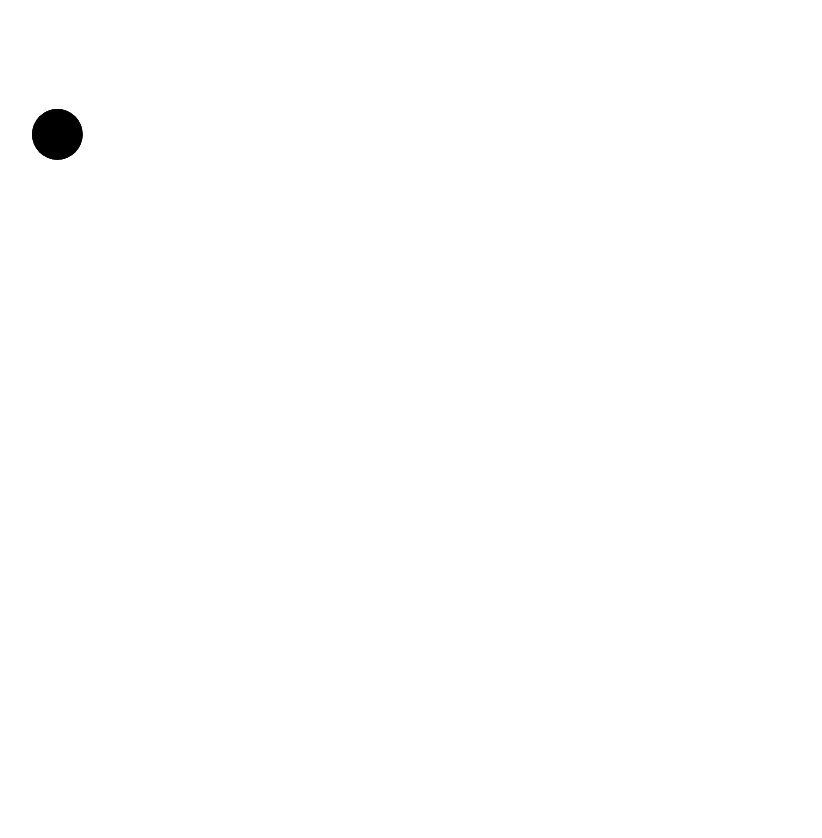
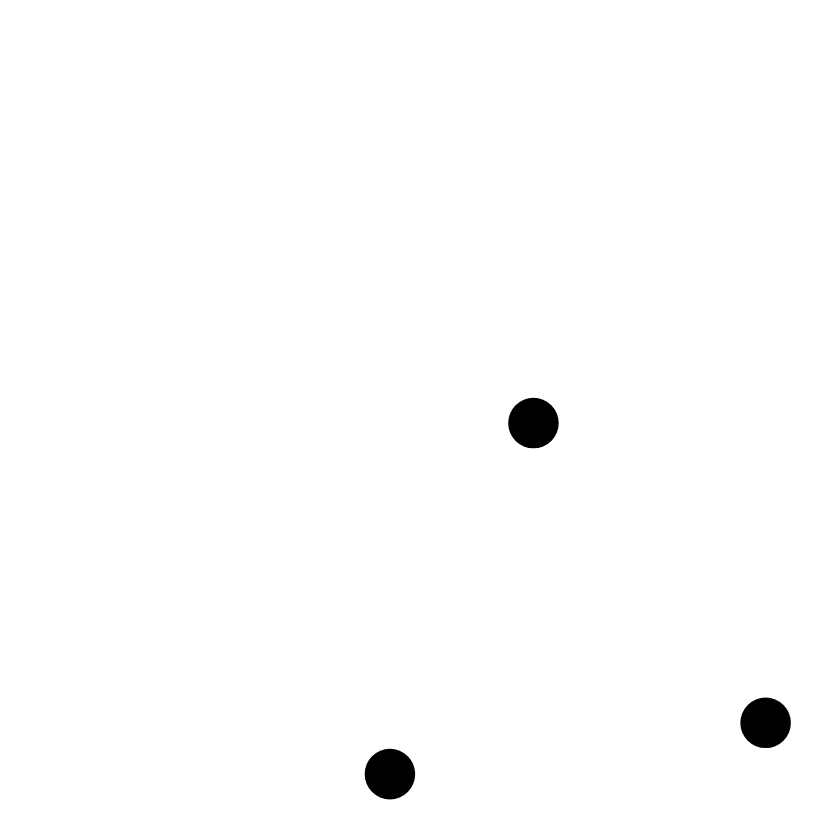
Before and after one commit to whitmank/minimap, a React (Vite) app: page / in a window 1280 px wide. Shown: the top 838 px of the page, without its empty margins (77-899 px from the left). Built offline with nearby package versions, Linux system fonts and the light colour scheme.

Commit message:
Separated simConfig function from the component.

```diff
--- a/src/components/Graph.tsx
+++ b/src/components/Graph.tsx
@@ -1,6 +1,7 @@
 import { useEffect, useState } from "react";
-import { forceSimulation, forceX, forceY} from "d3-force";
 import { CustomNode } from "../App.tsx";
+import { forceSimulation } from "d3-force";
+import { simConfig } from "./sim_config.ts";
 
 // Define prop type for Graph()
 interface GraphProps {
@@ -12,34 +13,32 @@ function Graph({ nodeArray }: GraphProps) {
   // COMPONENT STATE
   const [nodes, setNodes] = useState<CustomNode[]>(nodeArray);
 
-  // RERENDER LOGIC
   useEffect(() => {
-    // INITIAL SIMULATION CONDITIONS
-    const simulation = forceSimulation(nodes)
-      .force("x", forceX(10))
-      .force("y", forceY(10))
+    // INITIAL SIMULATION CONDITIONS — sim_config.ts
+    const simulation = simConfig(forceSimulation(nodes));
 
-
-
+    // UPDATE THE SIM STATE WITH EACH TICK
     simulation.on("tick", () => {
-      setNodes([...simulation.nodes()])
+      setNodes([...simulation.nodes()]);
     });
 
-    return () => { simulation.stop() }
-
+    return () => {
+      simulation.stop();
+    };
   }, [nodeArray]);
 
-  console.log(nodes)
+  console.log(nodes);
 
   return (
     <svg className="canvas" viewBox="0 0 100 100">
       {nodes.map((node) => (
         <circle
+          key={node.name} // Not being assigned for some reason?
           id={node.name}
-          key={node.index}
           r="2"
           cx={node.x}
-          cy={node.y} />
+          cy={node.y}
+        />
       ))}
     </svg>
   );
--- /dev/null
+++ b/src/components/sim_config.ts
@@ -0,0 +1,18 @@
+import {
+  forceCenter,
+  forceCollide,
+  forceManyBody,
+  forceSimulation,
+  forceX,
+  forceY,
+} from "d3-force";
+
+
+export function simConfig(simulation: Simulation<customNode, undefined>) {
+  return simulation
+      // CONFIGURE SIM CONDITIONS HERE
+      .force("x", forceX(50))
+      .force("y", forceY(50))
+      .force("center", forceCenter(50, 50))
+      .force("charge", forceManyBody());
+}
```
